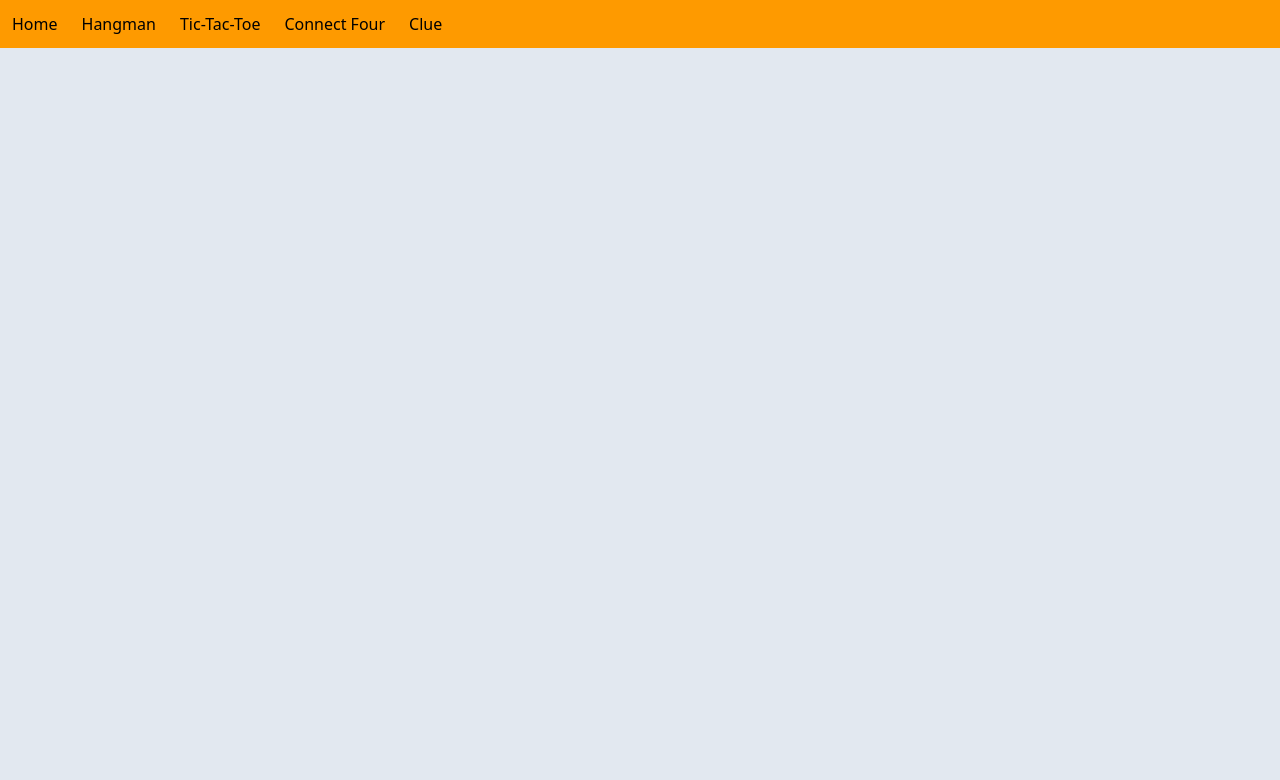
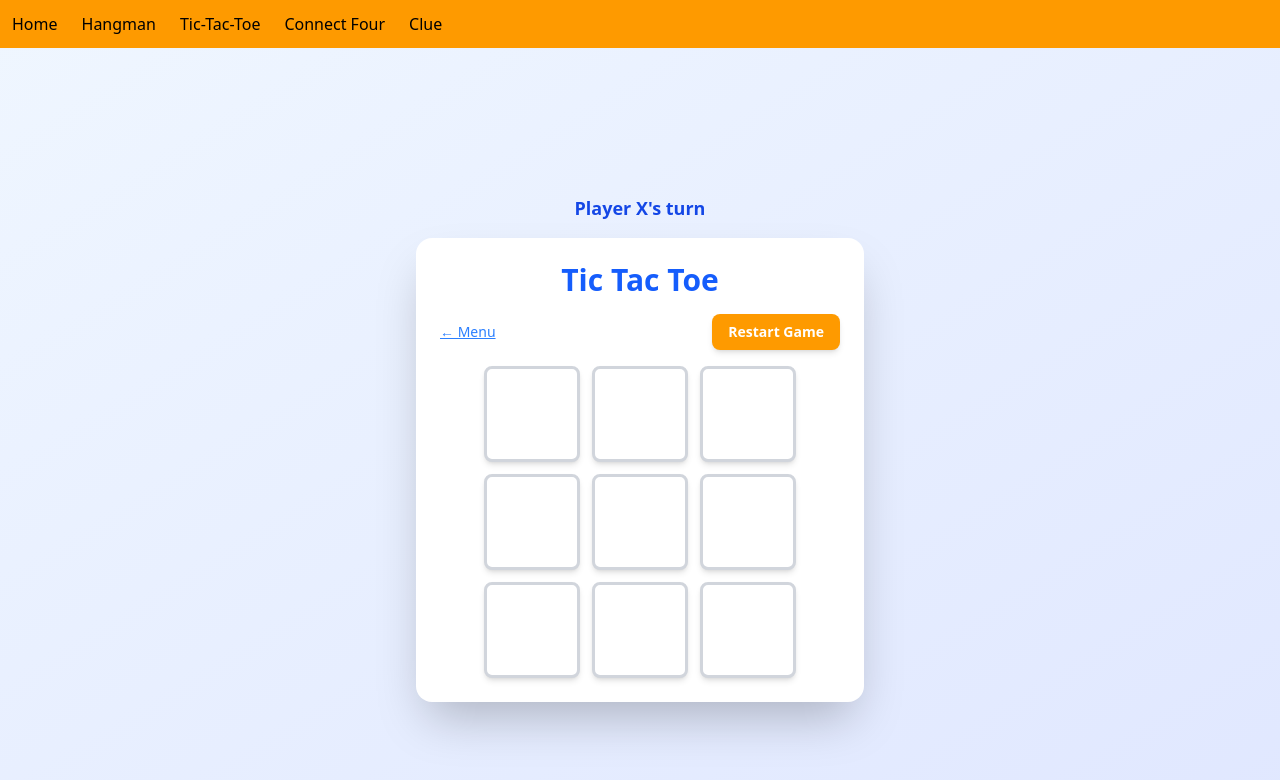
Before and after one commit to JamesDiStef/board-games, a React (Vite) app: page /tic-tac-toe/pass-and-play in a window 1280 px wide. Shown: the top 780 px of the page. Built offline with nearby package versions, Linux system fonts and the light colour scheme; no server answers.

Commit message:
add menu and pass and play for connect four and tic tac toe

```diff
--- a/src/App.tsx
+++ b/src/App.tsx
@@ -1,7 +1,9 @@
 import { Routes, Route, useLocation } from "react-router-dom";
 import HangmanBoard from "./hangman/HangmanBoard";
 import Board from "./tickTackToe/TickTackToeBoard";
+import TicTacToeMenu from "./tickTackToe/TicTacToeMenu";
 import ConnectFourBoard from "./connectFour/ConnectFourBoard";
+import ConnectFourMenu from "./connectFour/ConnectFourMenu";
 import NavBar from "./NavBar";
 import "./global.css";
 import { FontAwesomeIcon } from "@fortawesome/react-fontawesome";
@@ -57,8 +59,14 @@ function App() {
         <Route path="/home" element={<Home />} />
         <Route path="/register" element={<Register />} />
         <Route path="/hangman" element={<HangmanBoard />} />
-        <Route path="/ticTacToe" element={<Board />} />
-        <Route path="/connectFour" element={<ConnectFourBoard />} />
+        <Route path="/ticTacToe" element={<TicTacToeMenu />} />
+        <Route path="/tic-tac-toe/pass-and-play" element={<Board mode="pass-and-play" />} />
+        <Route path="/tic-tac-toe/single-player" element={<Board mode="single-player" />} />
+        <Route path="/tic-tac-toe/multiplayer" element={<Board mode="multiplayer" />} />
+        <Route path="/connectFour" element={<ConnectFourMenu />} />
+        <Route path="/connect-four/pass-and-play" element={<ConnectFourBoard mode="pass-and-play" />} />
+        <Route path="/connect-four/single-player" element={<ConnectFourBoard mode="single-player" />} />
+        <Route path="/connect-four/multiplayer" element={<ConnectFourBoard mode="multiplayer" />} />
         <Route path="/clue" element={<ClueBoard />} />
       </Routes>
     </div>
--- a/src/connectFour/ConnectFourBoard.tsx
+++ b/src/connectFour/ConnectFourBoard.tsx
@@ -9,6 +9,7 @@ import {
   saveConnectFourGame,
 } from "./connectFourThunks";
 import { AppDispatch } from "../store";
+import { useNavigate } from "react-router-dom";
 
 export interface Column {
   counter: number;
@@ -20,7 +21,13 @@ export interface Square {
   color: string;
 }
 
-const ConnectFourBoard = () => {
+type Mode = "pass-and-play" | "single-player" | "multiplayer";
+
+interface Props {
+  mode: Mode;
+}
+
+const ConnectFourBoard = ({ mode }: Props) => {
   const userId = useSelector((state: any) => state.user.userId);
   const isAuthenticated = useSelector((state: any) => state.user.isAuthenticated);
   const isRedTurn = useSelector((state: any) => state.connectFour.isRedTurn);
@@ -28,6 +35,7 @@ const ConnectFourBoard = () => {
   const columns = useSelector((state: any) => state.connectFour.columns);
 
   const dispatch = useDispatch<AppDispatch>();
+  const navigate = useNavigate();
 
   const handleClickColumn = (index: number, column: Column) => {
     if (isGameOver) return;
@@ -164,15 +172,58 @@ const ConnectFourBoard = () => {
     }
   }, [userId, isAuthenticated, dispatch]);
 
+  if (mode === "multiplayer") {
     return (
-    <div className="">
+      <div className="min-h-screen w-full flex flex-col justify-center items-center px-4 bg-gradient-to-br from-blue-50 to-indigo-100">
+        <div className="bg-white rounded-2xl shadow-2xl p-8 max-w-md w-full flex flex-col items-center">
+          <h1 className="text-3xl font-bold text-center mb-4 text-blue-600">Connect Four</h1>
+          <p className="text-gray-500 text-center mb-6">Multiplayer is coming soon.</p>
           <button
-        className="border-2 bg-amber-400 rounded-2xl mt-[30px] p-3 ml-[45%]"
+            onClick={() => navigate("/connectFour")}
+            className="text-sm text-blue-500 underline cursor-pointer"
+          >
+            ← Back to menu
+          </button>
+        </div>
+      </div>
+    );
+  }
+
+  const turnLabel = isRedTurn ? "Red's turn" : "Black's turn";
+  const showTurnIndicator = !isGameOver && mode === "pass-and-play";
+
+  return (
+    <div className="min-h-screen w-full flex flex-col justify-center items-center px-4 bg-gradient-to-br from-blue-50 to-indigo-100">
+
+      {isGameOver && (
+        <div className="mb-4 bg-gradient-to-r from-yellow-400 to-yellow-500 text-black font-bold text-center rounded-lg py-3 px-6 text-lg shadow-md">
+          Game Over!
+        </div>
+      )}
+
+      {showTurnIndicator && (
+        <div className="mb-4 font-semibold text-lg" style={{ color: isRedTurn ? "red" : "#222" }}>
+          {turnLabel}
+        </div>
+      )}
+
+      <div className="bg-white rounded-2xl shadow-2xl p-6 max-w-md w-full flex flex-col">
+        <h1 className="text-3xl font-bold text-center mb-4 text-blue-600">Connect Four</h1>
+
+        <div className="flex justify-between items-center mb-4">
+          <button
+            onClick={() => navigate("/connectFour")}
+            className="text-sm text-blue-500 underline cursor-pointer"
+          >
+            ← Menu
+          </button>
+          <button
+            className="bg-amber-500 hover:bg-amber-600 text-white font-bold rounded-lg py-2 px-4 transition-all duration-200 shadow-md hover:shadow-lg text-sm cursor-pointer"
             onClick={handleRestart}
           >
             Restart
           </button>
-      {isGameOver && <div className="flex justify-center">Game over!!!</div>}
+        </div>
 
         <div className="flex justify-center sm:space-x-2">
           {columns.map((column: Column, index: number) => (
@@ -184,6 +235,7 @@ const ConnectFourBoard = () => {
           ))}
         </div>
       </div>
+    </div>
   );
 };
 
--- /dev/null
+++ b/src/connectFour/ConnectFourMenu.tsx
@@ -0,0 +1,39 @@
+import { useNavigate } from "react-router-dom";
+
+const ConnectFourMenu = () => {
+  const navigate = useNavigate();
+
+  return (
+    <div className="min-h-screen w-full flex flex-col justify-center items-center px-4 bg-gradient-to-br from-blue-50 to-indigo-100">
+      <div className="bg-white rounded-2xl shadow-2xl p-8 max-w-sm w-full flex flex-col items-center">
+        <h1 className="text-3xl font-bold text-center mb-2 text-blue-600">
+          Connect Four
+        </h1>
+        <p className="text-gray-500 text-sm mb-8 text-center">Choose a game mode</p>
+
+        <button
+          onClick={() => navigate("/connect-four/pass-and-play")}
+          className="h-12 w-full rounded-md bg-amber-500 text-black font-semibold mb-4 cursor-pointer hover:bg-amber-600 transition-colors"
+        >
+          Pass and Play
+        </button>
+
+        <button
+          disabled
+          className="h-12 w-full rounded-md bg-amber-500 text-black font-semibold mb-4 disabled:opacity-40 disabled:cursor-not-allowed"
+        >
+          Single Player
+        </button>
+
+        <button
+          disabled
+          className="h-12 w-full rounded-md bg-amber-500 text-black font-semibold disabled:opacity-40 disabled:cursor-not-allowed"
+        >
+          Multiplayer
+        </button>
+      </div>
+    </div>
+  );
+};
+
+export default ConnectFourMenu;
--- a/src/tickTackToe/Square.tsx
+++ b/src/tickTackToe/Square.tsx
@@ -14,8 +14,10 @@ const Square = ({ num, value, handleClick }: Props) => {
         w-20 h-20 md:w-24 md:h-24 font-bold text-2xl md:text-3xl rounded-lg
         transition-all duration-200 shadow-md flex items-center justify-center
         ${value === ""
-          ? 'bg-white border-3 border-blue-500 hover:bg-blue-50 active:bg-blue-100 cursor-pointer hover:shadow-lg'
-          : 'bg-gradient-to-br from-blue-400 to-blue-600 text-white border-3 border-blue-700 cursor-not-allowed'
+          ? 'bg-white border-3 border-gray-300 hover:bg-gray-50 active:bg-gray-100 cursor-pointer hover:shadow-lg'
+          : value === "X"
+            ? 'bg-gradient-to-br from-blue-400 to-blue-600 text-white border-3 border-blue-700 cursor-not-allowed'
+            : 'bg-gradient-to-br from-red-400 to-red-600 text-white border-3 border-red-700 cursor-not-allowed'
         }
       `}
     >
--- /dev/null
+++ b/src/tickTackToe/TicTacToeMenu.tsx
@@ -0,0 +1,39 @@
+import { useNavigate } from "react-router-dom";
+
+const TicTacToeMenu = () => {
+  const navigate = useNavigate();
+
+  return (
+    <div className="min-h-screen w-full flex flex-col justify-center items-center px-4 bg-gradient-to-br from-blue-50 to-indigo-100">
+      <div className="bg-white rounded-2xl shadow-2xl p-8 max-w-sm w-full flex flex-col items-center">
+        <h1 className="text-3xl font-bold text-center mb-2 text-blue-600">
+          Tic Tac Toe
+        </h1>
+        <p className="text-gray-500 text-sm mb-8 text-center">Choose a game mode</p>
+
+        <button
+          onClick={() => navigate("/tic-tac-toe/pass-and-play")}
+          className="h-12 w-full rounded-md bg-amber-500 text-black font-semibold mb-4 cursor-pointer hover:bg-amber-600 transition-colors"
+        >
+          Pass and Play
+        </button>
+
+        <button
+          disabled
+          className="h-12 w-full rounded-md bg-amber-500 text-black font-semibold mb-4 disabled:opacity-40 disabled:cursor-not-allowed"
+        >
+          Single Player
+        </button>
+
+        <button
+          disabled
+          className="h-12 w-full rounded-md bg-amber-500 text-black font-semibold disabled:opacity-40 disabled:cursor-not-allowed"
+        >
+          Multiplayer
+        </button>
+      </div>
+    </div>
+  );
+};
+
+export default TicTacToeMenu;
--- a/src/tickTackToe/TickTackToeBoard.tsx
+++ b/src/tickTackToe/TickTackToeBoard.tsx
@@ -16,13 +16,20 @@ import {
 } from "./ticTacThunks";
 import Square from "./Square";
 import { AppDispatch } from "../store";
+import { useNavigate } from "react-router-dom";
 
 interface Square {
   num: number;
   value: string;
 }
 
-const Board = () => {
+type Mode = "pass-and-play" | "single-player" | "multiplayer";
+
+interface Props {
+  mode: Mode;
+}
+
+const Board = ({ mode }: Props) => {
   const userId = useSelector((state: any) => state.user.userId);
   const isAuthenticated = useSelector((state: any) => state.user.isAuthenticated);
   const numClicks = useSelector((state: any) => state.ticTacToe.numClicks);
@@ -31,6 +38,7 @@ const Board = () => {
   const board = useSelector((state: any) => state.ticTacToe.board);
 
   const dispatch = useDispatch<AppDispatch>();
+  const navigate = useNavigate();
 
   const gameOverCombos = [
     [0, 1, 2],
@@ -62,14 +70,11 @@ const Board = () => {
     for (let i = 0; i < gameOverCombos.length; i++) {
       const [a, b, c] = gameOverCombos[i];
       if (
-        board[a].value === board[b].value &&
-        board[b].value === board[c].value &&
-        board[a].value !== ""
+        board[a]?.value === board[b]?.value &&
+        board[b]?.value === board[c]?.value &&
+        board[a]?.value !== ""
       ) {
-        confetti({
-          particleCount: 150,
-          spread: 60,
-        });
+        confetti({ particleCount: 150, spread: 60 });
         return true;
       }
     }
@@ -90,13 +95,11 @@ const Board = () => {
   };
 
   const handleClick = (squareNumber: number) => {
-    console.log("click", squareNumber);
     if (gameOver) return;
     const nextValue = isPlayerOne ? "X" : "O";
     const nextBoard = board.map((s: Square) =>
       s.num === squareNumber ? { ...s, value: nextValue } : s
     );
-    console.log(nextBoard);
     dispatch(setBoardUpdate(nextBoard));
     dispatch(setIsPlayerOne());
     if (isAuthenticated) {
@@ -128,13 +131,38 @@ const Board = () => {
     if (checkGameOver()) dispatch(setIsGameOver(true));
   }, [board]);
 
+  const turnLabel = isPlayerOne ? "Player X's turn" : "Player O's turn";
+  const showTurnIndicator = !gameOver && (mode === "pass-and-play" || mode === "single-player");
+
+  if (mode === "multiplayer") {
+    return (
+      <div className="min-h-screen w-full flex flex-col justify-center items-center px-4 bg-gradient-to-br from-blue-50 to-indigo-100">
+        <div className="bg-white rounded-2xl shadow-2xl p-8 max-w-md w-full flex flex-col items-center">
+          <h1 className="text-3xl font-bold text-center mb-4 text-blue-600">Tic Tac Toe</h1>
+          <p className="text-gray-500 text-center mb-6">Multiplayer is coming soon.</p>
+          <button
+            onClick={() => navigate("/ticTacToe")}
+            className="text-sm text-blue-500 underline cursor-pointer"
+          >
+            ← Back to menu
+          </button>
+        </div>
+      </div>
+    );
+  }
+
   return (
     <div className="min-h-screen w-full flex flex-col justify-center items-center px-4 bg-gradient-to-br from-blue-50 to-indigo-100 overflow-hidden">
 
-    {/* GAME OVER BANNER ABOVE EVERYTHING */}
       {gameOver && (
         <div className="mb-4 bg-gradient-to-r from-yellow-400 to-yellow-500 text-black font-bold text-center rounded-lg py-3 px-6 text-lg shadow-md">
           🎉 Game Over! 🎉
+        </div>
+      )}
+
+      {showTurnIndicator && (
+        <div className="mb-4 text-blue-700 font-semibold text-lg">
+          {turnLabel}
         </div>
       )}
 
@@ -143,10 +171,16 @@ const Board = () => {
           Tic Tac Toe
         </h1>
 
-      <div className="flex justify-center mb-4">
+        <div className="flex justify-between items-center mb-4">
+          <button
+            onClick={() => navigate("/ticTacToe")}
+            className="text-sm text-blue-500 underline cursor-pointer"
+          >
+            ← Menu
+          </button>
           <button
             onClick={handleRestart}
-          className="bg-amber-500 hover:bg-amber-600 text-white font-bold rounded-lg py-2 px-4 transition-all duration-200 shadow-md hover:shadow-lg text-sm"
+            className="bg-amber-500 hover:bg-amber-600 text-white font-bold rounded-lg py-2 px-4 transition-all duration-200 shadow-md hover:shadow-lg text-sm cursor-pointer"
           >
             Restart Game
           </button>
@@ -167,7 +201,6 @@ const Board = () => {
       </div>
     </div>
   );
-
 };
 
 export default Board;
```
Lines whose indentation alone changed are shown as unchanged.
